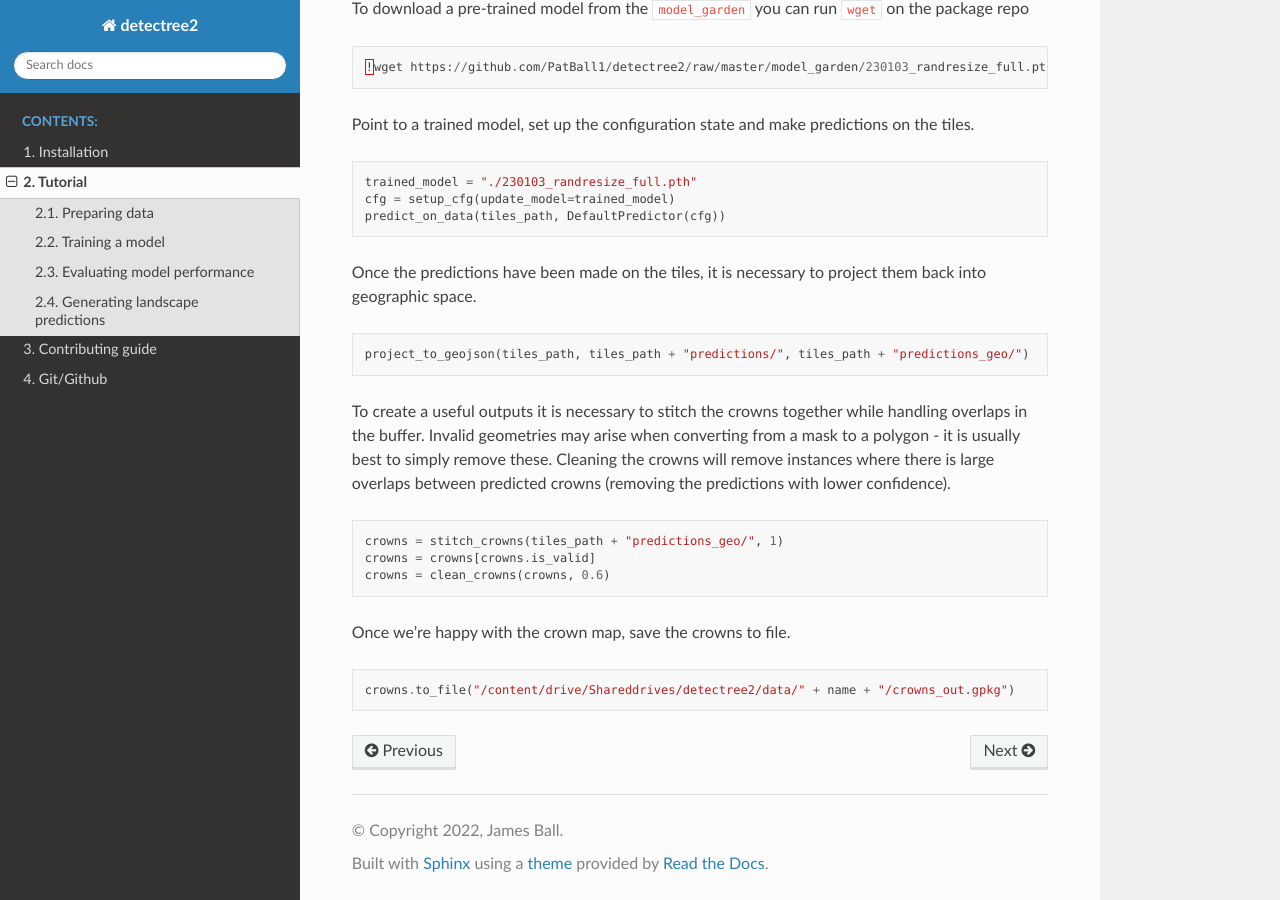
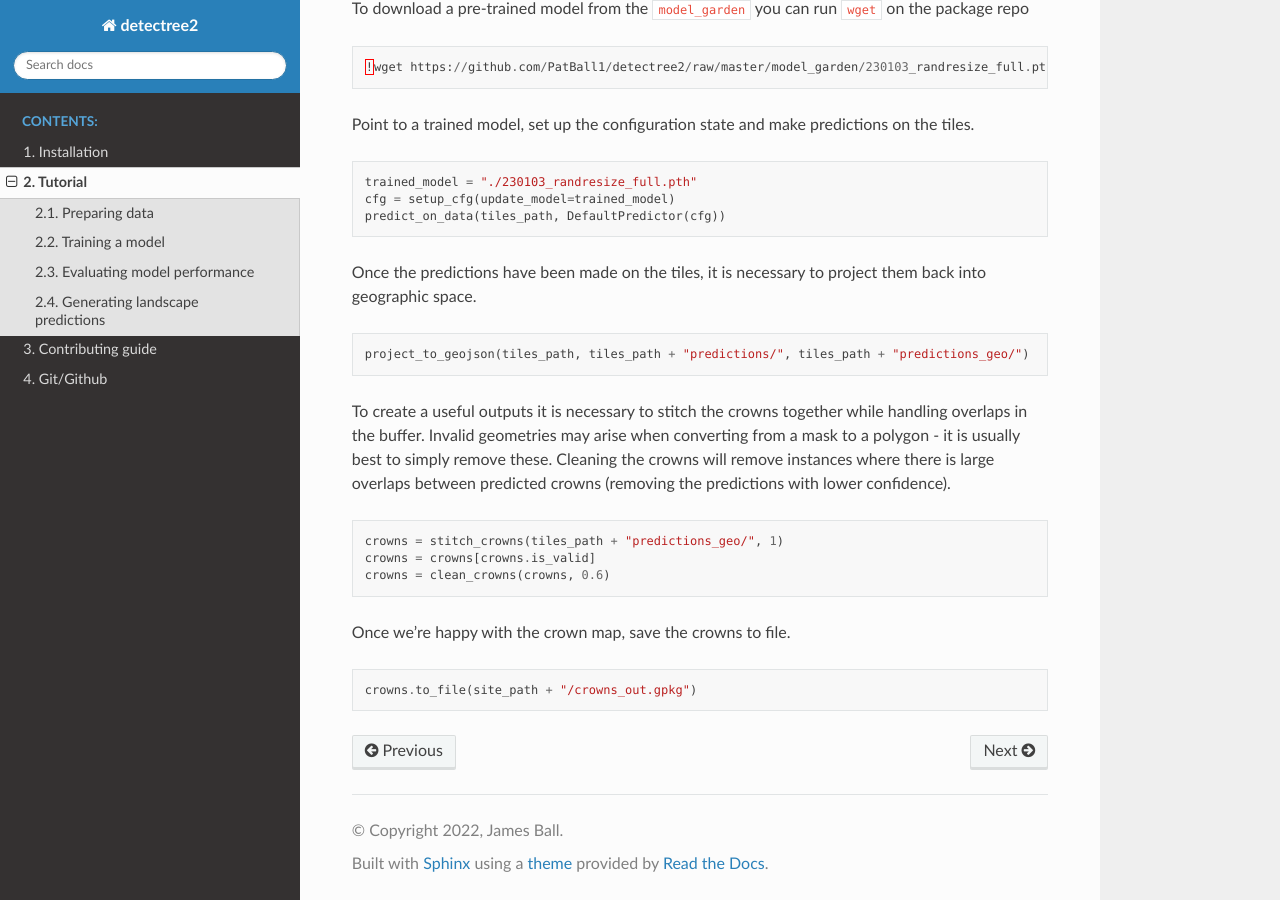
Before and after one commit to PatBall1/detectree2, a Sphinx documentation site: the page built from docs/source/tutorial.rst, in a window 1280 px wide and 900 px high, scrolled down 3687 px. Built offline with Sphinx 7.4.7 and the Read the Docs theme 2.0.0, drawn with Linux system fonts in a browser that asks for light colours; pages that are not in the unit, such as notebooks, are missing from menus.

Commit message:
tutorial update

```diff
--- a/docs/source/tutorial.rst
+++ b/docs/source/tutorial.rst
@@ -233,4 +233,4 @@ Once we're happy with the crown map, save the crowns to file.
 
 .. code-block:: python
 
-   crowns.to_file("/content/drive/Shareddrives/detectree2/data/" + name + "/crowns_out.gpkg")
+   crowns.to_file(site_path + "/crowns_out.gpkg")
```
